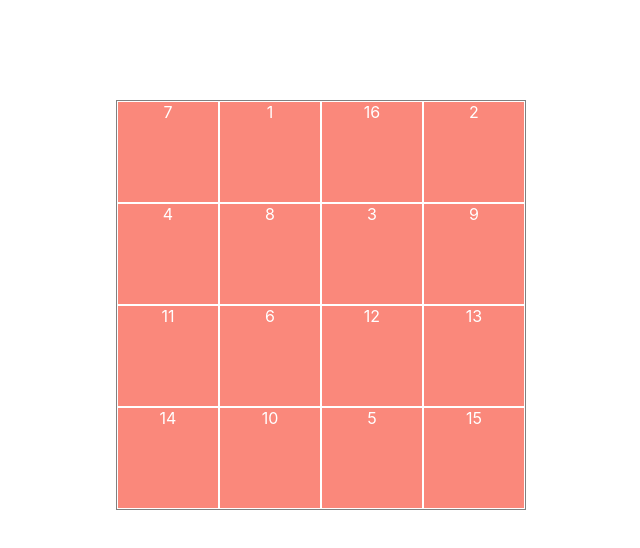
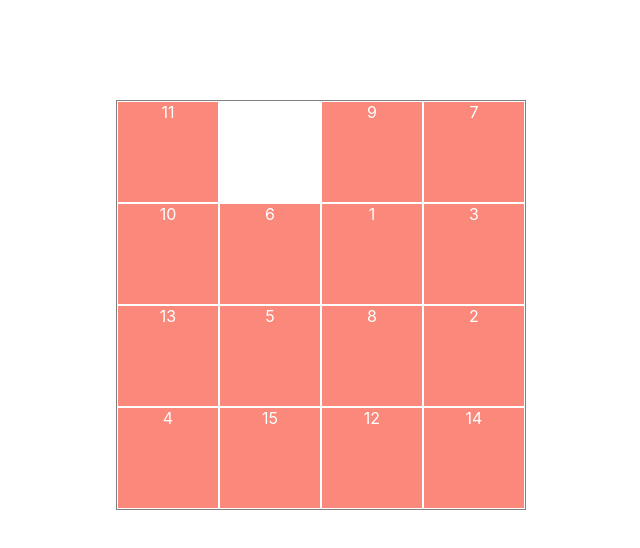
Before and after one commit to erikwaahlstrom/n-pussel, a React (Create React App) app: page / in a window 1280 px wide. Shown: the top 548 px of the page, without its empty margins (319-959 px from the left). Built offline with nearby package versions, Linux system fonts and the light colour scheme.

Commit message:
added logic if the array is solveable or not

```diff
--- a/src/components/Box.js
+++ b/src/components/Box.js
@@ -1,11 +1,20 @@
-import React from "react";
+import React, { useState, useEffect } from "react";
 import Boxelement from "../elements/Boxelement";
 
 const Box = (props, { onClick }) => {
-  const { number } = props;
+  const [hide, setHide] = useState(false);
   onClick = () => {
     props.onClick(props);
   };
-  return <Boxelement onClick={onClick}>{props.box}</Boxelement>;
+
+  useEffect(() => {
+    props.box === 16 ? setHide(true) : setHide(false);
+  }, [props.box]);
+
+  return (
+    <Boxelement state={hide} onClick={onClick}>
+      {props.box}
+    </Boxelement>
+  );
 };
 export default Box;
--- a/src/components/GameWrapper.js
+++ b/src/components/GameWrapper.js
@@ -5,19 +5,34 @@ import WrapperDiv from "../elements/WrapperDiv";
 
 const boxesArray = [1, 2, 3, 4, 5, 6, 7, 8, 9, 10, 11, 12, 13, 14, 15, 16];
 
-export const shuffledArray = shuffleArray(boxesArray);
+// export const shuffledArray = shuffleArray(boxesArray);
 
 const GameWrapper = () => {
+  ///////////////////////
+  // STATE
+  ///////////////////////
   const [boxes, setBoxes] = useState([]);
 
+  // UPDATE STATE INITIAL
   useEffect(() => {
-    setBoxes(generateBox(shuffledArray));
+    // setBoxes(generateBox(shuffledArray));
+    setBoxes(generateBox(boxesArray));
   }, []);
 
+  ///////////////////////
+  // DRAW OUT BOXES
+  ///////////////////////
   const generateBox = (boxArr) => {
+    let shuffled = shuffleArray(boxArr);
+    console.log("shuffled", shuffled);
+
+    while (!isSolvable(shuffled)) {
+      shuffled = shuffleArray(boxArr);
+    }
+
     const tempBox = [];
 
-    boxArr.forEach((box, index) => {
+    shuffled.forEach((box, index) => {
       tempBox[index] = {
         ...addBoxProperties(index),
         box,
@@ -27,6 +42,22 @@ const GameWrapper = () => {
     return tempBox;
   };
 
+  ///////////////////////
+  // IS POSSIBLE
+  ///////////////////////
+  const isSolvable = (arr) => {
+    let number_of_inv = 0;
+    for (let i = 0; i < arr.length; i++) {
+      for (let j = i + 1; j < arr.length; j++) {
+        if (arr[i] && arr[j] && arr[i] > arr[j]) number_of_inv++;
+      }
+    }
+    return number_of_inv % 2 === 0;
+  };
+
+  ///////////////////////
+  // CLICK SINGLE BOX
+  ///////////////////////
   const boxClick = (box) => {
     const emptyBox = boxes.find((empty) => empty.box === 16);
     const emptyBoxIndex = boxes.indexOf(emptyBox);
@@ -44,12 +75,20 @@ const GameWrapper = () => {
     }
   };
 
+  ///////////////////////
+  // SWAP BOX WITH EMPTY WHEN CLICKED
+  ///////////////////////
   const boxSwap = (clickedBoxIndex, emptyBoxIndex) => {
     let tempArray = [...boxes];
     tempArray[emptyBoxIndex] = boxes[clickedBoxIndex];
     tempArray[clickedBoxIndex] = boxes[emptyBoxIndex];
     setBoxes(() => [...tempArray]);
   };
+
+  console.log(
+    "boxes",
+    boxes.map((item) => item.box)
+  );
 
   return (
     <>
--- a/src/elements/Boxelement.js
+++ b/src/elements/Boxelement.js
@@ -1,7 +1,7 @@
 import styled from "@emotion/styled";
 
 export const Boxelement = styled.div`
-  background-color: #fa887b;
+  background-color: ${({ state }) => (state ? "transparent" : "#FA887B")};
   height: 100px;
   width: 100px;
   color: #fff;
```
Also changed, not shown: src/lib/utils.js (+10 -0 lines).
